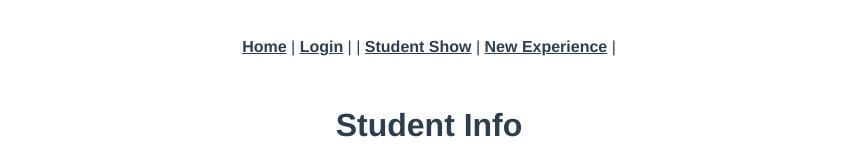
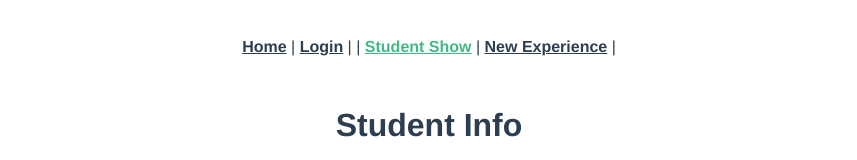
Before and after one commit to def-end-icecream/student_portal, a Vue app: page /students/1 in a window 1280 px wide. Shown: the top 160 px of the page, without its empty margins (211-1068 px from the left). Built offline with nearby package versions, Linux system fonts and the light colour scheme; no server answers.

Commit message:
changes students show from :id to 1 in app.vue

```diff
--- a/src/App.vue
+++ b/src/App.vue
@@ -4,7 +4,7 @@
       <router-link to="/">Home</router-link> |
       <router-link v-if="!isLoggedIn()" to="/login">Login</router-link> |
       <router-link v-if="isLoggedIn()" to="/logout">Logout</router-link> |
-      <router-link to="/students/:id">Student Show</router-link> |
+      <router-link to="/students/1">Student Show</router-link> |
       <router-link to="/experiences/new">New Experience</router-link> |
     </div>
     <router-view />
```
